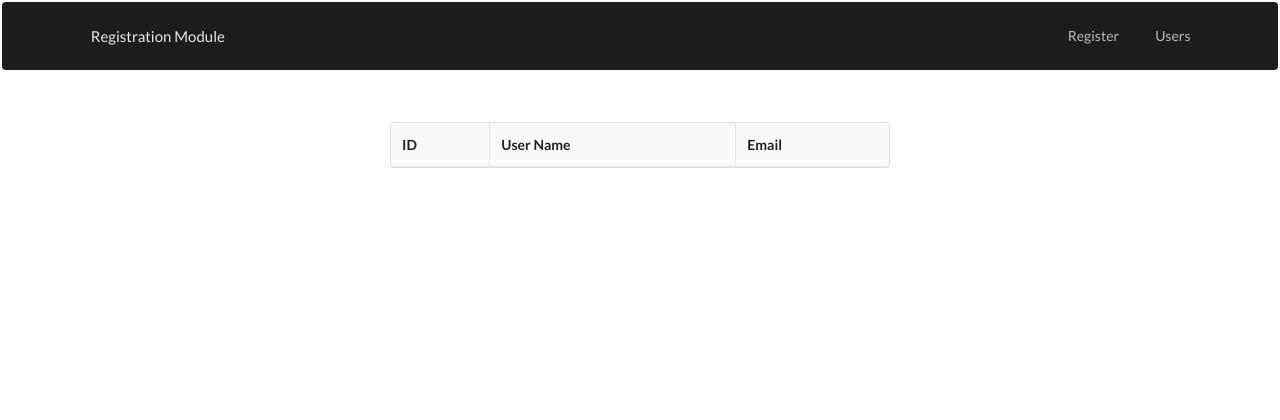
After one commit to zubairtusar/simple-regitration-fastAPI, a FastAPI app: template src/template/usersPage.html in a window 1280 px wide. The commit adds this page. Shown: the top 420 px of the page. Run offline with FastAPI, Linux system fonts and the light colour scheme; the template is opened without the code that fills it, so the values that code supplies are empty; some libraries are stand-ins or nearby versions.

Commit message:
feat: UI, Validation and documentation

```diff
--- a/requirements.txt
+++ b/requirements.txt
@@ -4,3 +4,4 @@ jinja2
 sqlalchemy
 bcrypt
 pydantic
+email-validator
--- a/src/main.py
+++ b/src/main.py
@@ -21,26 +21,73 @@ def get_db():
     finally:
         db.close()
 
+# For simple UI interactions
+# ------------------------------------------------------------------------------
 @app.get("/")
 def landing_page(request: Request):
-    """Function to display landing page of the registration module
+    """Landing page, shows basic registration card
+
+    Args:
+        request (Request): request object
 
     Returns:
-        _type_: _description_
+        templates.TemplateResponse(Jinja2Templates): html response
     """
     return templates.TemplateResponse('registrationPage.html', {
-        "request": request
+        "request": request,
     })
 
-@app.get('/registered-users/', response_model=List[schemas.User])
+@app.get("/registered-users")
+def registered_users(request: Request, db: Session = Depends(get_db)):
+    """Shows all the registered users in a table
+
+    Args:
+        request (Request): request object
+        db (Session, optional): database object | Defaults to Depends(get_db).
+
+    Returns:
+        templates.TemplateResponse(Jinja2Templates): html response
+    """
+    users = operations.get_users(db, skip=0, limit=100)
+
+    return templates.TemplateResponse('usersPage.html', {
+        "request": request,
+        "users" : users
+    })
+
+# APIs
+#------------------------------------------------------------------------------
+@app.get('/users/', response_model=List[schemas.User])
 def read_users(skip: int = 0, limit: int = 100, db: Session = Depends(get_db)):
+    """_summary_
+
+    Args:
+        skip (int, optional): id to skip. Defaults to 0.
+        limit (int, optional): Show user up to provided value. Defaults to 100.
+        db (Session, optional): database object | Defaults to Depends(get_db).
+
+    Returns:
+        users(models.User): object of registered users
+    """
     users = operations.get_users(db, skip=skip, limit=limit)
-
     return users
 
+@app.post('/register/')
+async def register_user(user: schemas.UserCreate, background_tasks: BackgroundTasks, db: Session = Depends(get_db)):
+    """_summary_
 
-@app.post('/register/')
-async def register_user(user: schemas.UserCreate, request: Request, background_tasks: BackgroundTasks, db: Session = Depends(get_db)):
+    Args:
+        user (schemas.UserCreate): _description_
+        background_tasks (BackgroundTasks): _description_
+        db (Session, optional): _description_. Defaults to Depends(get_db).
+
+    Raises:
+        HTTPException: if registered email tries to register again
+        HTTPException: if provided email format is noit valid or the domain name is not valid
+
+    Returns:
+       (JSON): succss message
+    """
     background_tasks.add_task(utils.send_welcome_mail, user.email, user.user_name)
 
     db_user = operations.get_user_by_email(db, email=user.email)
@@ -48,8 +95,15 @@ async def register_user(user: schemas.UserCreate, request: Request, background_t
     if db_user:
         raise HTTPException(status_code=400, detail="Email already registered.")
 
-    return templates.TemplateResponse('landingPage.html', {
-        "request": request
-    })
+    validation, message = utils.validate_user_email(user.email)
+    if validation:
+        operations.create_user(db=db, user=user)
+    else:
+        raise HTTPException(status_code=401, detail=message)
+
+    return {
+        "code": "success",
+        "message": f'{user.user_name}  successfully registered!'
+    }
 
 #uvicorn main:app --reload
--- a/src/operations.py
+++ b/src/operations.py
@@ -23,8 +23,8 @@ def get_users(db: Session, skip: int = 0, limit: int = 100):
 
 def create_user(db: Session, user: schemas.UserBase):
     salt = utils.get_random_string()
-    fake_hashed_password = user.password + salt
-    db_user = models.User(user_name=user.user_name, email=user.email, hashed_password=fake_hashed_password, salt=salt)
+    hashed_password = utils.get_hashed_password(user.password + salt)
+    db_user = models.User(user_name=user.user_name, email=user.email, hashed_password=hashed_password, salt=salt)
     db.add(db_user)
     db.commit()
     db.refresh(db_user)
--- a/src/schemas.py
+++ b/src/schemas.py
@@ -1,4 +1,5 @@
 from pydantic import BaseModel
+from fastapi import Form
 
 class UserBase(BaseModel):
     user_name: str
--- a/src/template/layout.html
+++ b/src/template/layout.html
@@ -16,6 +16,15 @@
                 display: block;
                 margin: auto;
                 width: 300px;
+            }
+
+            #registered_users {
+                padding-top: 25px;
+                padding-bottom: 50px;
+                display: block;
+                margin: auto;
+                width: 70%;
+                max-width: 500px;
             }
 
             #form-segment {
@@ -37,10 +46,10 @@
         <div id="header" class="ui inverted segment">
             <div class="ui container">
                 <div class="ui inverted secondary menu">
-                  <a class="item" href="#">Home</a>
+                  <h4 class="item">Registration Module</h4>
                   <div class="right menu">
-                      <a class="ui item">Login</a>
-                      <a class="ui item">Register</a>
+                      <a class="ui item" href="/">Register</a>
+                      <a class="ui item" href="/registered-users">Users</a>
                   </div>
                 </div>
             </div>
--- /dev/null
+++ b/src/template/usersPage.html
@@ -0,0 +1,26 @@
+{% extends "layout.html" %}
+
+{% block content %}
+
+<div id="registered_users" >
+	<table class="ui celled table">
+		<thead>
+		  <tr>
+			<th>ID</th>
+			<th>User Name</th>
+			<th>Email</th>
+		  </tr>
+		</thead>
+		<tbody>
+		  {% for user in users %}
+		  <tr>
+			<td>{{ user.id }}</td>
+			<td>{{ user.user_name }}</td>
+			<td>{{ user.email }}</td>
+		  </tr>
+		  {% endfor %}
+		</tbody>
+	  </table>
+</div>
+
+{% endblock %}
```
Also changed, not shown: src/mail.py (+7 -0 lines), src/template/landingPage.html (deleted, +0 -7 lines), src/template/registrationPage.html (+23 -4 lines), src/utils.py (+39 -6 lines), README.md.
